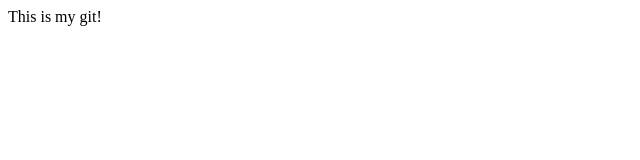
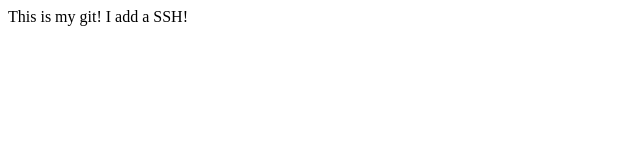
Before and after one commit to Yisca-git/test, a plain HTML site: page index.html in a window 1280 px wide. Shown: the whole page, without its empty margins (0-640 px from the left). Drawn offline with Linux system fonts and the light colour scheme.

Commit message:
add line

```diff
--- a/index.html
+++ b/index.html
@@ -7,5 +7,6 @@
 </head>
 <body>
     This is my git!
+    I add a SSH!
 </body>
 </html>
```
